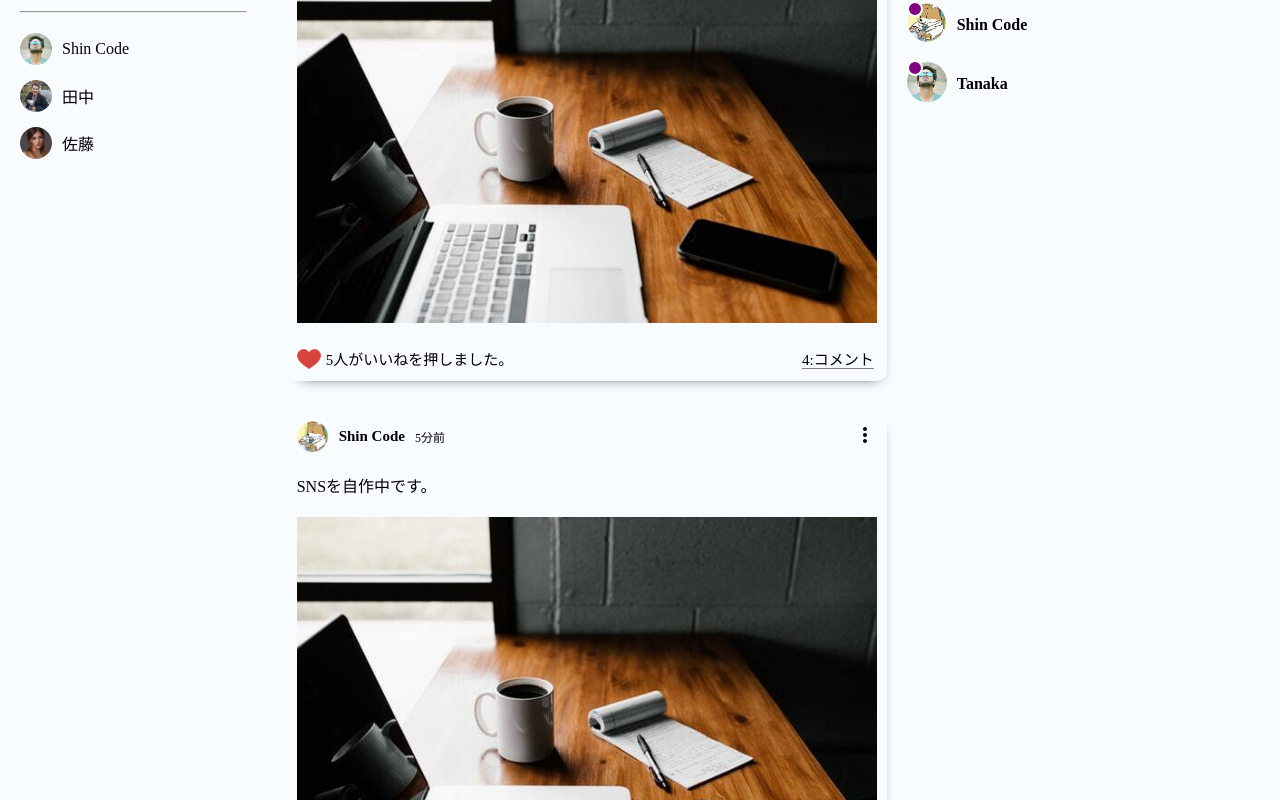
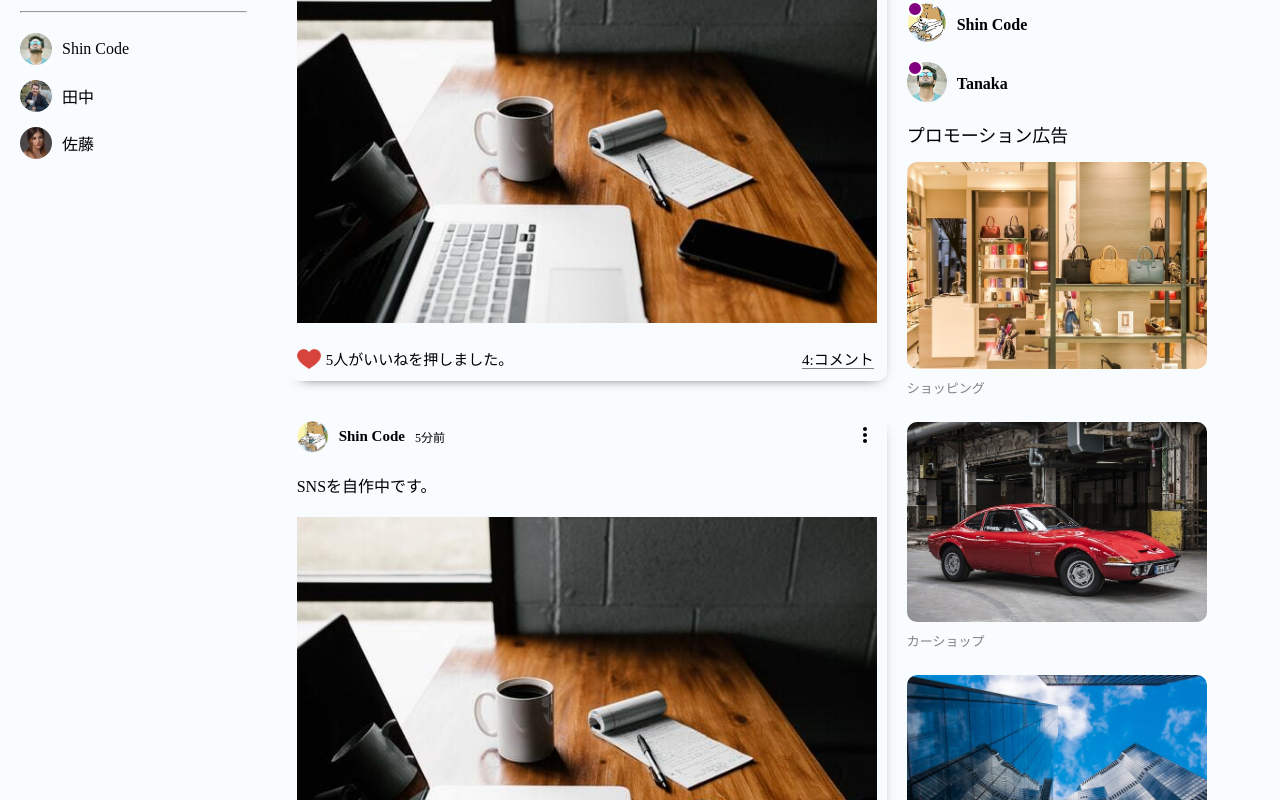
Before and after one commit to naonao-aaa/MERN-sns, a React (Create React App) app in the folder frontend/: page / in a window 1280 px wide. Shown: the part 440-1240 px from the top of the page. Built offline with nearby package versions, Linux system fonts and the light colour scheme.

Commit message:
Rightbarにおける広告部分

```diff
--- a/frontend/src/components/rightbar/Rightbar.css
+++ b/frontend/src/components/rightbar/Rightbar.css
@@ -70,3 +70,21 @@
   left: 0;
   border: 2px solid white;
 }
+
+.promotionTitle {
+  font-size: 18px;
+  font-weight: 550;
+  margin-bottom: -10px;
+}
+
+.rightbarPromotionImg {
+  width: 85%;
+  border-radius: 10px;
+  margin: 25px 0;
+}
+
+.promotionName {
+  font-size: small;
+  color: gray;
+  margin-top: -20px;
+}
--- a/frontend/src/components/rightbar/Rightbar.jsx
+++ b/frontend/src/components/rightbar/Rightbar.jsx
@@ -27,6 +27,13 @@ export default function Rightbar() {
             <span className="rightbarUsername">Tanaka</span>
           </li>
         </ul>
+        <p className="promotionTitle">プロモーション広告</p>
+        <img src="assets/promotion/promotion1.jpeg" alt="" className="rightbarPromotionImg" />
+        <p className="promotionName">ショッピング</p>
+        <img src="assets/promotion/promotion2.jpeg" alt="" className="rightbarPromotionImg" />
+        <p className="promotionName">カーショップ</p>
+        <img src="assets/promotion/promotion3.jpeg" alt="" className="rightbarPromotionImg" />
+        <p className="promotionName">ShinCode株式会社</p>
       </div>
     </div>
   );
```
